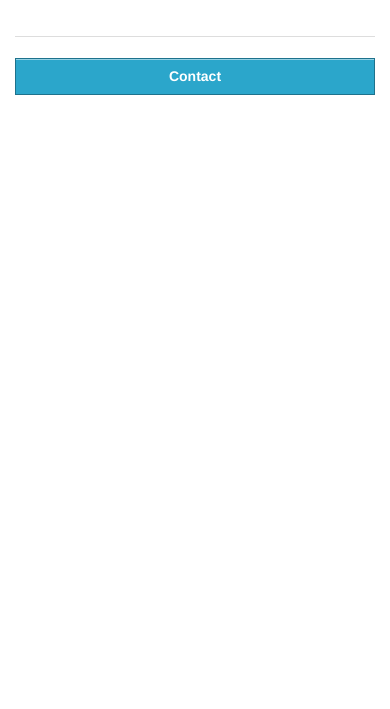
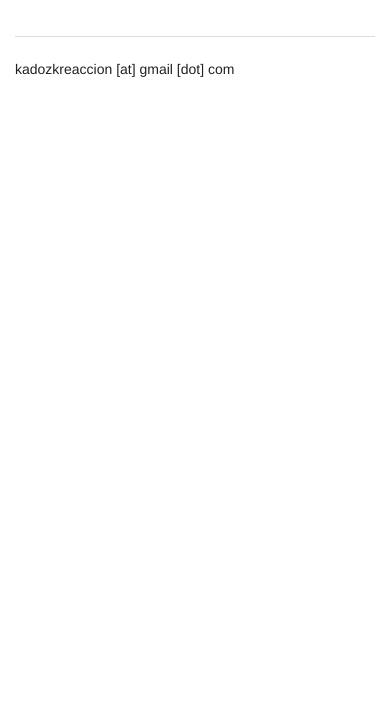
Before and after one commit to pr3ssh/kadozkreaccion, a plain HTML site: page index.html in a window 390 px wide. Shown: the part 135-844 px from the top of the page. Drawn offline with Linux system fonts and the light colour scheme.

Commit message:
Adding Google Web Fonts + Testing show/hide on mobiles

```diff
--- a/index.html
+++ b/index.html
@@ -39,10 +39,17 @@
     </div>
   </div>
 
-  <div class="row">
+  <div class="row hide-for-small">
     <div class="eight columns centered">
       <hr />
       <p><a href="#" data-reveal-id="contactModal" class="button">Contact</a></p>
+    </div>
+  </div>
+
+  <div class="row show-for-small">
+    <div class="eight columns centered">
+      <hr />
+      <p>kadozkreaccion [at] gmail [dot] com</p>
     </div>
   </div>
 
--- a/stylesheets/app.css
+++ b/stylesheets/app.css
@@ -1,27 +1,4 @@
-/* Artfully masterminded by ZURB  */
-
-/* --------------------------------------------------
-   Table of Contents
------------------------------------------------------
-:: Shared Styles
-:: Page Name 1
-:: Page Name 2
-*/
-
-
-/* -----------------------------------------
-   Shared Styles
------------------------------------------ */
-
-
-
-/* -----------------------------------------
-   Page Name 1
------------------------------------------ */
-
-
-
-
-/* -----------------------------------------
-   Page Name 2
------------------------------------------ */
+@import url(http://fonts.googleapis.com/css?family=Norican);
+/*font-family: 'Norican', cursive;*/
+@import url(http://fonts.googleapis.com/css?family=Cinzel:400,700,900);
+/*font-family: 'Cinzel', serif;*/
```
